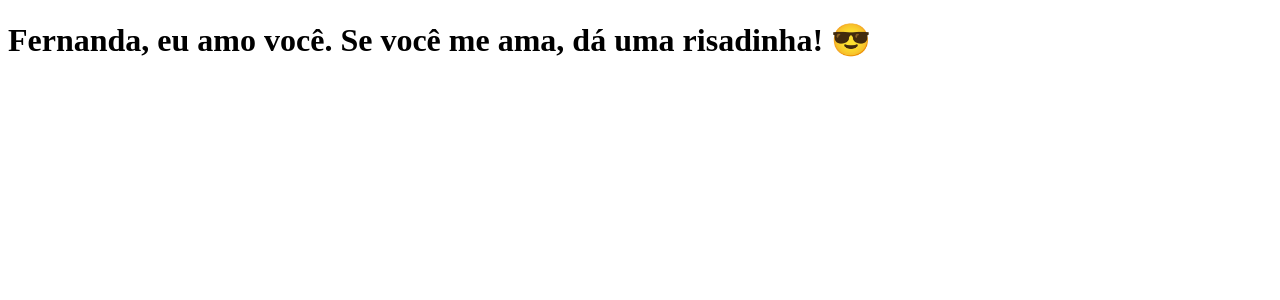
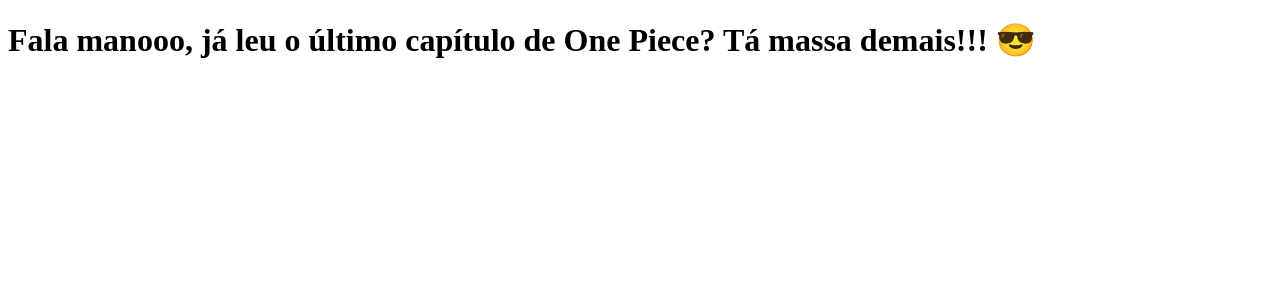
Before and after one commit to ntfgustavo/clone-tabnews, a Next.js app: page / in a window 1280 px wide. Shown: the top 300 px of the page. Built offline with nearby package versions, Linux system fonts and the light colour scheme.

Commit message:
Modifica a frase

```diff
--- a/pages/index.js
+++ b/pages/index.js
@@ -1,5 +1,6 @@
 function Home() {
-    return <h1>Fernanda, eu amo você. Se você me ama, dá uma risadinha! 😎</h1>
+    return <h1>Fala manooo, já leu o último capítulo de One Piece? Tá massa demais!!! 😎</h1>
+
 }
 
 export default Home;
```
